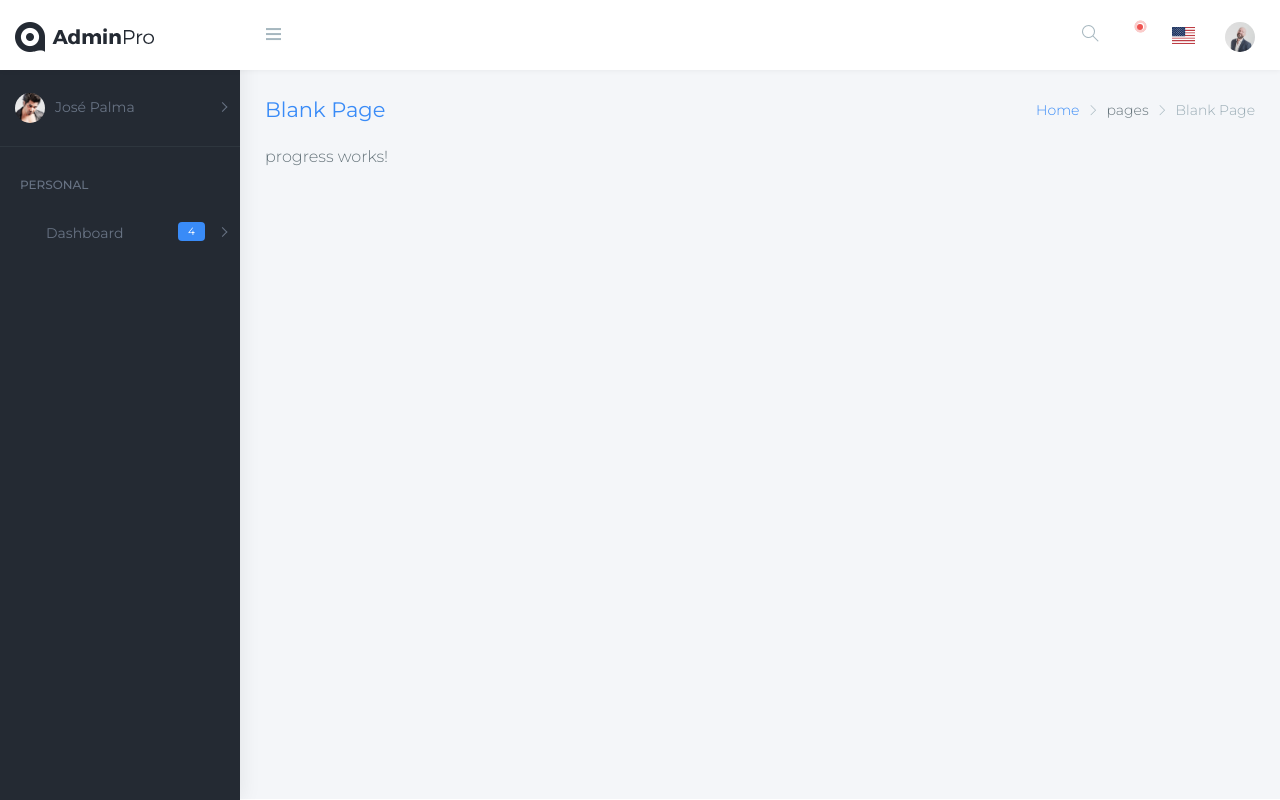
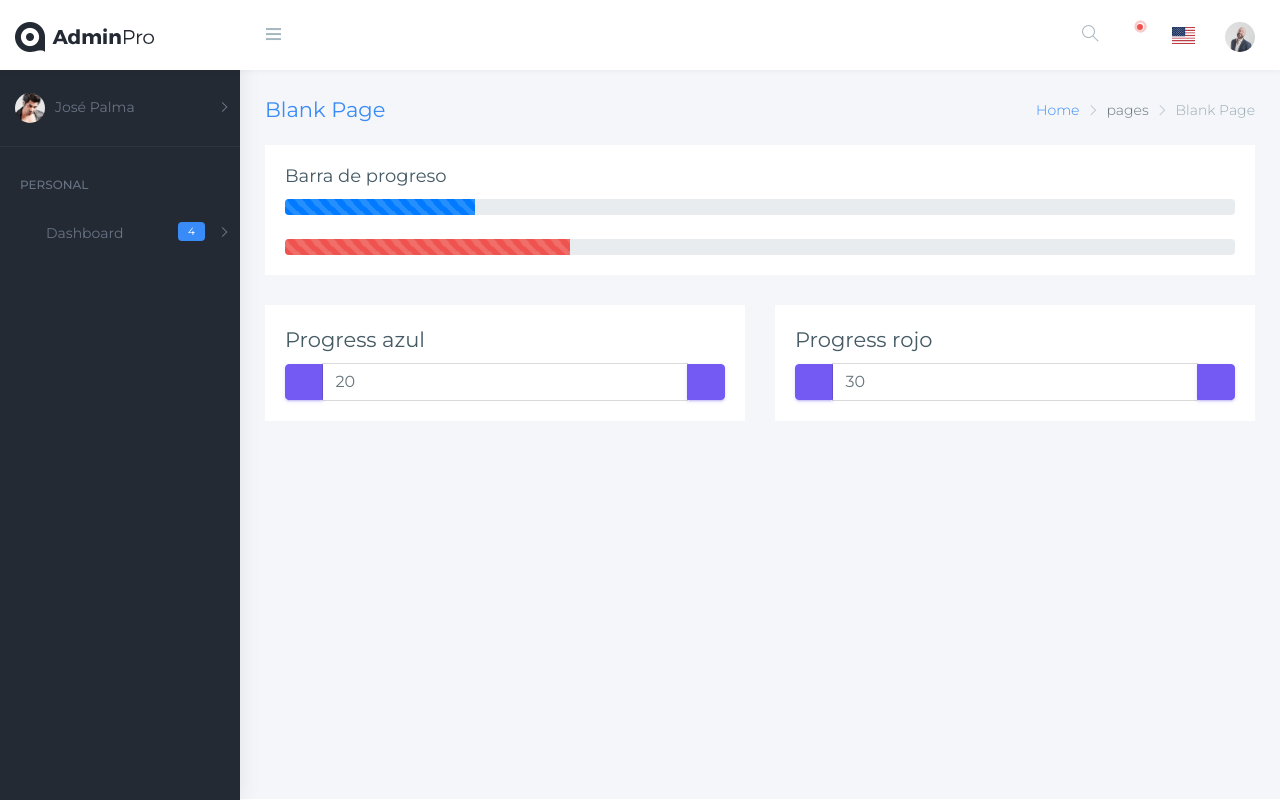
Before and after one commit to jcpalma/admin-pro, an Angular app: page /progress in a window 1280 px wide. Built offline with nearby package versions, Linux system fonts and the light colour scheme; a web font is replaced by a local one.

Commit message:
Creacion del componente progress

```diff
--- a/package.json
+++ b/package.json
@@ -19,6 +19,8 @@
     "@angular/platform-browser": "~8.2.4",
     "@angular/platform-browser-dynamic": "~8.2.4",
     "@angular/router": "~8.2.4",
+    "chart.js": "^2.8.0",
+    "ng2-charts": "^2.3.0",
     "rxjs": "~6.4.0",
     "tslib": "^1.10.0",
     "zone.js": "~0.9.1"
--- a/src/app/app.module.ts
+++ b/src/app/app.module.ts
@@ -8,6 +8,9 @@ import { AppComponent } from './app.component';
 import { LoginComponent } from './login/login.component';
 import { RegisterComponent } from './login/register.component';
 
+//Temporal
+import { FormsModule } from '@angular/forms';
+
 @NgModule({
   declarations: [
     AppComponent,
@@ -17,7 +20,8 @@ import { RegisterComponent } from './login/register.component';
   imports: [
     BrowserModule,
     AppRoutingModule,
-    PageModule
+    PageModule,
+    FormsModule
   ],
   providers: [],
   bootstrap: [AppComponent]
--- /dev/null
+++ b/src/app/components/incrementador/incrementador.component.html
@@ -0,0 +1,23 @@
+<h3>{{leyenda}}</h3>
+<div class="input-group">
+  <span class="input-group-btn">
+    <button class="btn btn-primary" type="button" (click)="setValue(-5)">
+      <i class="mdi mdi-minus"></i>
+    </button>
+  </span>
+  <input
+    #txtProgress
+    type="number"
+    min="0"
+    max="100"
+    class="form-control"
+    name="progreso"
+    [(ngModel)]="progreso"
+    (ngModelChange)="onChange($event)"
+  />
+  <span class="input-group-btn">
+    <button class="btn btn-primary" type="button" (click)="setValue(5)">
+      <i class="mdi mdi-plus"></i>
+    </button>
+  </span>
+</div>
--- /dev/null
+++ b/src/app/components/incrementador/incrementador.component.ts
@@ -0,0 +1,62 @@
+import { Component, OnInit, Input, Output, EventEmitter, ViewChild, ElementRef } from '@angular/core';
+
+@Component({
+  selector: 'app-incrementador',
+  templateUrl: './incrementador.component.html',
+  styles: []
+})
+export class IncrementadorComponent implements OnInit {
+
+  @ViewChild('txtProgress', {static: false})
+  txtProgress: ElementRef;
+
+  @Input('nombre')
+  leyenda: string = 'Leyenda';
+
+  @Input()
+  progreso: number = 50;
+
+  @Output()
+  cambioValor: EventEmitter<number> = new EventEmitter();
+
+  constructor() {
+
+  }
+
+  ngOnInit() {
+    //console.log('Leyenda', this.leyenda);
+    //console.log('Progreso', this.progreso);
+  }
+
+  onChange(valor: number) {
+
+
+    if (this.progreso + valor > 100) {
+      this.progreso = 100;
+    }
+    else if (this.progreso + valor < 0) {
+      this.progreso = 0;
+    }
+    else {
+      this.progreso = this.progreso + valor;
+    }
+    this.txtProgress.nativeElement.value = this.progreso;
+    this.cambioValor.emit(this.progreso);
+
+  }
+
+  setValue(valor: number): void {
+    if (this.progreso + valor > 100) {
+      this.progreso = 100;
+    }
+    else if (this.progreso + valor < 0) {
+      this.progreso = 0;
+    }
+    else {
+      this.progreso = this.progreso + valor;
+    }
+    this.cambioValor.emit(this.progreso);
+    this.txtProgress.nativeElement.focus();
+  }
+
+}
--- a/src/app/pages/progress/progress.component.html
+++ b/src/app/pages/progress/progress.component.html
@@ -1 +1,52 @@
-<p>progress works!</p>
+<div class="row">
+  <div class="col-12">
+    <div class="card">
+      <div class="card-body">
+        <h4 class="card-title">Barra de progreso</h4>
+        <div class="progress">
+          <div
+            class="progress-bar progress-bar-striped progress-bar-animated"
+            role="progressbar"
+            [attr.ariaValueNow]="progreso1"
+            aria-valuenow="50"
+            aria-valuemin="0"
+            aria-valuemax="100"
+            [style.width] = "progreso1 + '%'"
+
+          ></div>
+        </div>
+        <br>
+        <div class="progress">
+                <div
+                  class="progress-bar progress-bar-striped progress-bar-animated bg-danger"
+                  role="progressbar"
+                  [attr.ariaValueNow]="progreso2"
+                  aria-valuenow="50"
+                  aria-valuemin="0"
+                  aria-valuemax="100"
+                  [style.width] = "progreso2 + '%'"
+
+                ></div>
+              </div>
+      </div>
+    </div>
+  </div>
+</div>
+
+<div class="row">
+  <div class="col-6">
+    <div class="card">
+      <div class="card-body">
+        <app-incrementador nombre="Progress azul" (cambioValor)="progreso1 = $event" [progreso]="progreso1"></app-incrementador>
+      </div>
+    </div>
+  </div>
+
+  <div class="col-6">
+    <div class="card">
+      <div class="card-body">
+            <app-incrementador nombre="Progress rojo" (cambioValor)="progreso2 = $event" [progreso]="progreso2"></app-incrementador>
+      </div>
+    </div>
+  </div>
+</div>
--- a/src/app/pages/progress/progress.component.ts
+++ b/src/app/pages/progress/progress.component.ts
@@ -1,15 +1,16 @@
-import { Component, OnInit } from '@angular/core';
+import { Component, OnInit } from "@angular/core";
 
 @Component({
-  selector: 'app-progress',
-  templateUrl: './progress.component.html',
+  selector: "app-progress",
+  templateUrl: "./progress.component.html",
   styles: []
 })
 export class ProgressComponent implements OnInit {
+  progreso1: number = 20;
+  progreso2: number = 30;
 
-  constructor() { }
+  constructor() {}
 
-  ngOnInit() {
-  }
+  ngOnInit() {}
 
 }
```
Also changed, not shown: src/app/pages/pages.component.html (+11 -6 lines), src/app/pages/pages.module.ts (+9 -3 lines), 1 other file (tests, documents, lock files or other folders).
